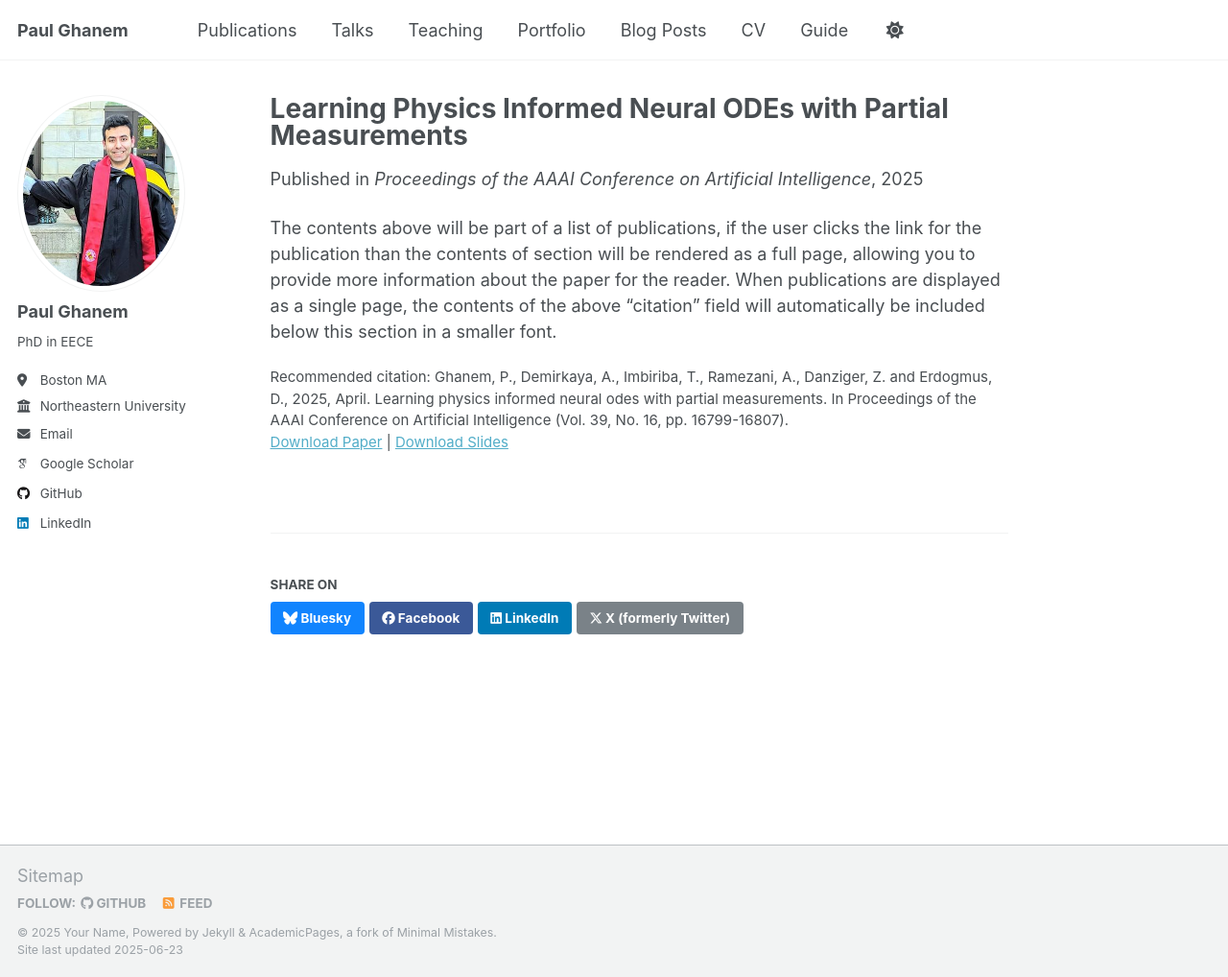
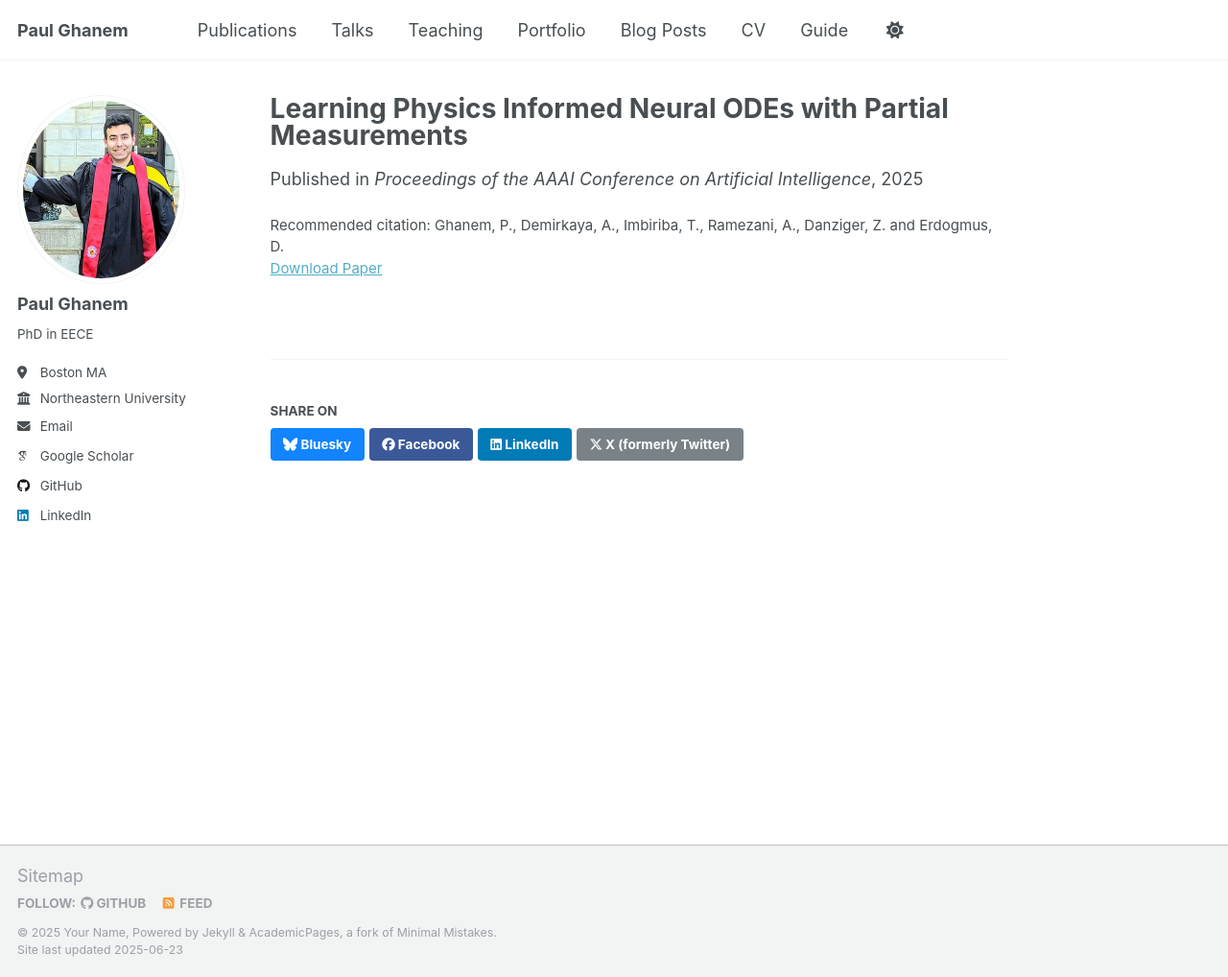
Before and after one commit to paulghanem/paulghanem.github.io, a Jekyll site: the page built from _publications/2025-4-11-Learning-Physics-Informed-Neural-ODEs-with-Partial-Measurements.md, in a window 1280 px wide and 1018 px high. Shown: the whole window at 96% size. Built offline with Jekyll 4.4.1, drawn with Linux system fonts in a browser that asks for light colours; some web fonts are replaced.

Commit message:
publications

```diff
--- a/_config.yml
+++ b/_config.yml
@@ -80,8 +80,8 @@
 publication_category:
   books:
     title: 'Books'
-  manuscripts:
-    title: 'Journal Articles'
+  2025:
+    title: '2025'
   conferences:
     title: 'Conference Papers'
 
--- a/_publications/2025-4-11-Learning-Physics-Informed-Neural-ODEs-with-Partial-Measurements.md
+++ b/_publications/2025-4-11-Learning-Physics-Informed-Neural-ODEs-with-Partial-Measurements.md
@@ -1,12 +1,10 @@
 ---
 title: "Learning Physics Informed Neural ODEs with Partial Measurements"
 collection: publications
-category: manuscripts
+category: 2025
 permalink: /publication/2025-4-11-Learning-Physics-Informed-Neural-ODEs-with-Partial-Measurements
 date: 2025-4-11
 venue: 'Proceedings of the AAAI Conference on Artificial Intelligence'
-slidesurl: 'http://academicpages.github.io/files/slides1.pdf'
 paperurl: 'https://arxiv.org/abs/2412.08681'
-citation: 'Ghanem, P., Demirkaya, A., Imbiriba, T., Ramezani, A., Danziger, Z. and Erdogmus, D., 2025, April. Learning physics informed neural odes with partial measurements. In Proceedings of the AAAI Conference on Artificial Intelligence (Vol. 39, No. 16, pp. 16799-16807).'
+citation: 'Ghanem, P., Demirkaya, A., Imbiriba, T., Ramezani, A., Danziger, Z. and Erdogmus, D.'
 ---
-The contents above will be part of a list of publications, if the user clicks the link for the publication than the contents of section will be rendered as a full page, allowing you to provide more information about the paper for the reader. When publications are displayed as a single page, the contents of the above "citation" field will automatically be included below this section in a smaller font.
--- a/markdown_generator/publications.py
+++ b/markdown_generator/publications.py
@@ -98,7 +98,7 @@
     if len(str(item.excerpt)) > 5:
         md += "\n" + html_escape(item.excerpt) + "\n"
 
-    md += "\nRecommended citation: " + item.citation
+    md +=  item.citation
 
     md_filename = os.path.basename(md_filename)
 
```
Also changed, not shown: _pages/about.md (+1 -2 lines), _pages/markdown.md (+1 -1 lines), images/profile.png.
